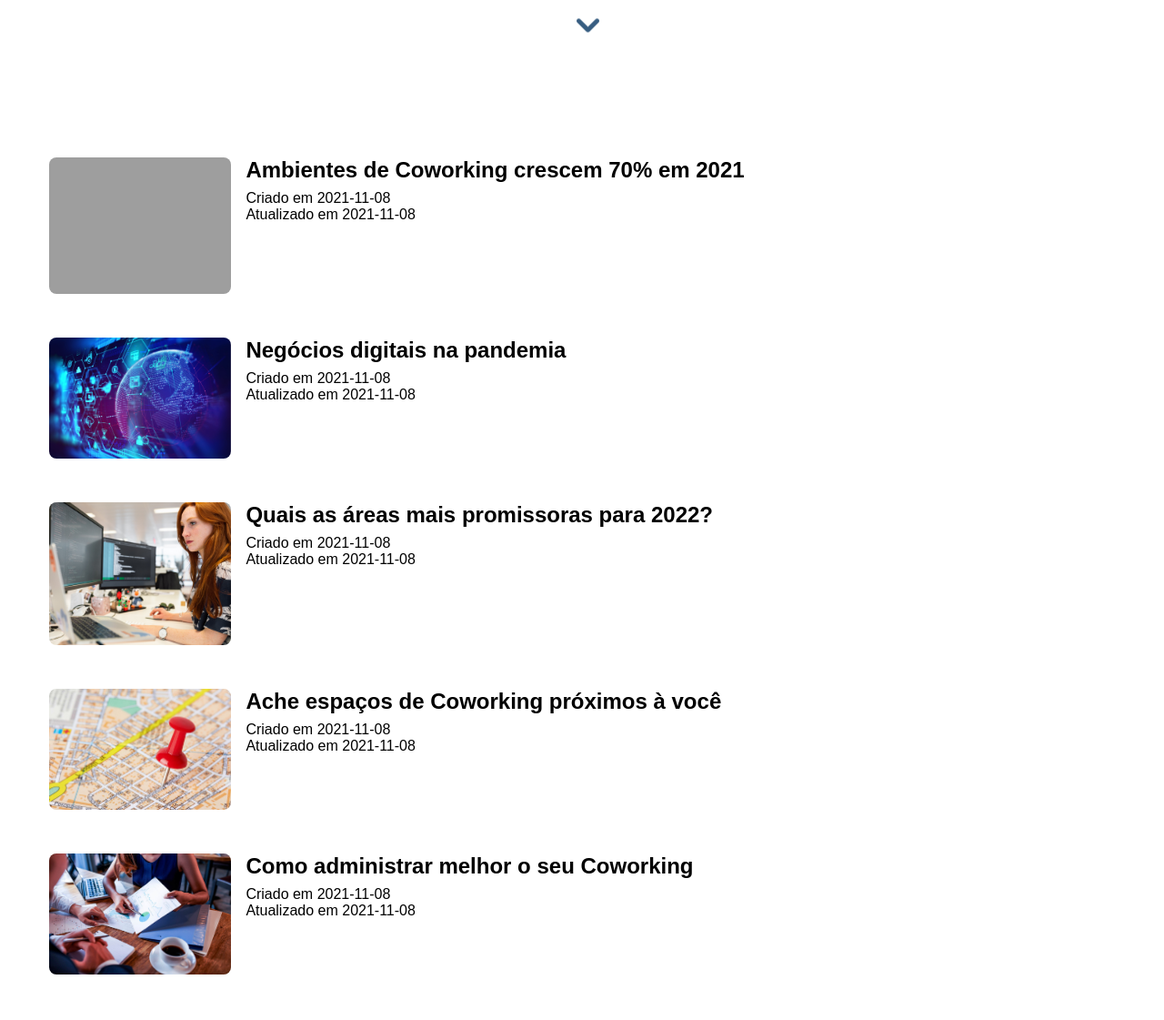
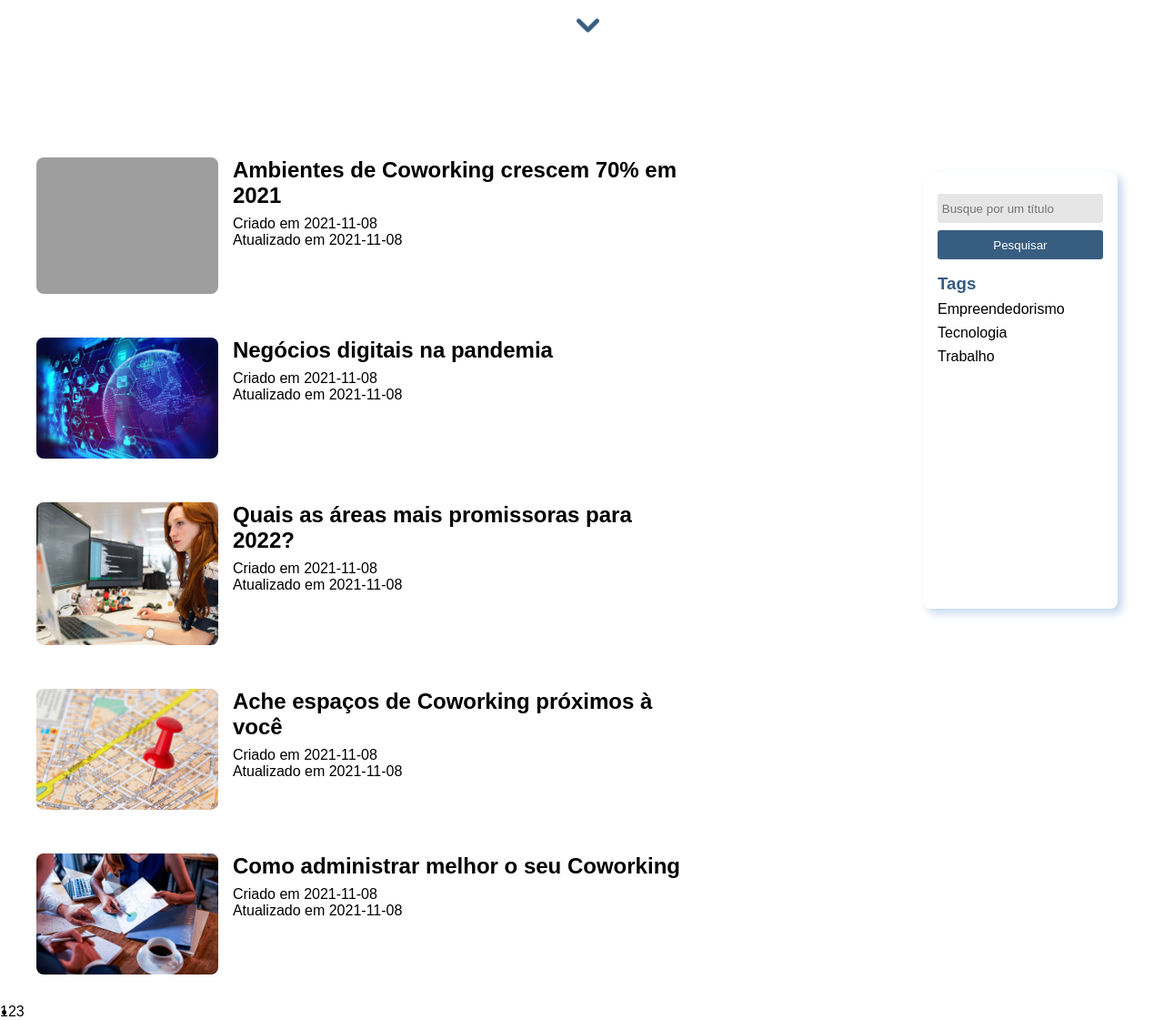
Before and after one commit to PeuTrindade/Conecta, a PHP site: page / in a window 1280 px wide. Shown: the part 617-1738 px from the top of the page at 91% size. Before the commit the page ends 1688 px from the top, so only its background shows below. Run offline with PHP 8.4, Linux system fonts and the light colour scheme; grey boxes are pictures that could not be loaded.

Commit message:
Segunda versão

```diff
--- a/css/body_1.css
+++ b/css/body_1.css
@@ -1,5 +1,5 @@
 .allContent {
-    animation: anime 1s forwards;
+    animation: anime .5s forwards linear;
 }
 
 .welcomeSection {
--- a/css/body_2.css
+++ b/css/body_2.css
@@ -76,3 +76,70 @@
 .postInfo p {
     margin-left: 1rem;
 }
+
+.content {
+    display: flex;
+    justify-content: space-between;
+}
+
+.sideBar {
+    font-family: Arial, Helvetica, sans-serif;
+    margin-top: 12rem;
+    margin-right: 4%;
+    background-color: #ffffff;
+    height: 30rem;
+    border-radius: .5rem;
+    padding: 1rem;
+    box-shadow: 5px 5px 10px #C4D7ED;
+}
+
+.search {
+    margin-top: .5rem;
+}
+
+.search input {
+    background-color: #e6e6e6;
+    height: 2rem;
+    outline: none;
+    border: none;
+    border-radius: .2rem;
+    padding-left: .3rem;
+}
+
+.search button {
+    margin-top: .5rem;
+    width: 100%;
+    height: 2rem;
+    cursor: pointer;
+    background-color: #375D81;
+    outline: none;
+    border: none;
+    border-radius: .2rem;
+    color: white;
+}
+
+.sideBar h3 {
+    float: left;
+    margin-top: 1rem;
+    color: #375D81;
+    margin-bottom: .5rem;
+}
+
+.tags {
+    list-style: none;
+}
+
+.tags li {
+    margin-bottom: .5rem;
+    cursor: pointer;
+}
+
+.tags li:hover {
+    border-bottom: 2px solid #375D81;
+    width: 60%;
+    color: #375D81;
+}
+
+.pages {
+    display: flex;
+}
--- a/css/header.css
+++ b/css/header.css
@@ -12,7 +12,7 @@
     align-items: center;
     font-family: Arial, Helvetica, sans-serif;
     box-shadow: 1px 1px 5px #000000;
-    position: sticky;
+    position:sticky;
     width: 100%;
 }
 
--- a/index.php
+++ b/index.php
@@ -53,6 +53,7 @@ require_once("./php/Data.php");
         <h2>Confira nossos posts</h2>
         <h3>Fique por dentro das novidades</h3>
         <img class="arrow" src="./images/arrow.svg" alt="arrow"/>
+        <div class="content">
         <div class="posts">
             <?php
                 foreach ($data as $post => $value) { ?>
@@ -68,6 +69,24 @@ require_once("./php/Data.php");
                 }
             ?>
         </div>
+        <div class="sideBar">
+            <form class="search">
+                <input type="text" placeholder="Busque por um título"/> <br>
+                <button>Pesquisar</button>
+            </form>
+            <h3>Tags</h3>
+            <ul class="tags">
+                <li>Empreendedorismo</li>
+                <li>Tecnologia</li>
+                <li>Trabalho</li>
+            </ul>
+        </div>
+        </div>
+        <ul class="pages">
+            <li>1</li>
+            <li>2</li>
+            <li>3</li>
+        </ul>
     </section>
     </section>
 
--- a/php/Data.php
+++ b/php/Data.php
@@ -1,9 +1,36 @@
 <?php
 
 $data = array(
-    array("id" => 1,"title" => "Ambientes de Coworking crescem 70% em 2021", "creationDate" => "2021-11-08","updateDate" => "2021-11-08","image" => "./images/coworking2.jpg","text" => "É um fato conhecido de todos que um leitor se distrairá com o conteúdo de texto legível de uma página quando estiver examinando sua diagramação. A vantagem de usar Lorem Ipsum é que ele tem uma distribuição normal de letras, ao contrário de Conteúdo aqui, conteúdo aqui, fazendo com que ele tenha uma aparência similar a de um texto legível. Muitos softwares de publicação e editores de páginas na internet agora usam Lorem Ipsum como texto-modelo padrão, e uma rápida busca por 'lorem ipsum' mostra vários websites ainda em sua fase de construção. Várias versões novas surgiram ao longo dos anos, eventualmente por acidente, e às vezes de propósito (injetando humor, e coisas do gênero).","author" => "João Exemplo","category" => "Empreendedorismo","coments" => array("1","2")),
-    array("id" => 2,"title" => "Negócios digitais na pandemia", "creationDate" => "2021-11-08","updateDate" => "2021-11-08","image" => "./images/digital.jpeg","text" => "É um fato conhecido de todos que um leitor se distrairá com o conteúdo de texto legível de uma página quando estiver examinando sua diagramação. A vantagem de usar Lorem Ipsum é que ele tem uma distribuição normal de letras, ao contrário de Conteúdo aqui, conteúdo aqui, fazendo com que ele tenha uma aparência similar a de um texto legível. Muitos softwares de publicação e editores de páginas na internet agora usam Lorem Ipsum como texto-modelo padrão, e uma rápida busca por 'lorem ipsum' mostra vários websites ainda em sua fase de construção. Várias versões novas surgiram ao longo dos anos, eventualmente por acidente, e às vezes de propósito (injetando humor, e coisas do gênero).","author" => "João Exemplo","category" => "Empreendedorismo","coments" => array("1","2")),
-    array("id" => 3,"title" => "Quais as áreas mais promissoras para 2022?", "creationDate" => "2021-11-08","updateDate" => "2021-11-08","image" => "./images/profissao.png","text" => "É um fato conhecido de todos que um leitor se distrairá com o conteúdo de texto legível de uma página quando estiver examinando sua diagramação. A vantagem de usar Lorem Ipsum é que ele tem uma distribuição normal de letras, ao contrário de Conteúdo aqui, conteúdo aqui, fazendo com que ele tenha uma aparência similar a de um texto legível. Muitos softwares de publicação e editores de páginas na internet agora usam Lorem Ipsum como texto-modelo padrão, e uma rápida busca por 'lorem ipsum' mostra vários websites ainda em sua fase de construção. Várias versões novas surgiram ao longo dos anos, eventualmente por acidente, e às vezes de propósito (injetando humor, e coisas do gênero).","author" => "João Exemplo","category" => "Empreendedorismo","coments" => array("1","2")),
-    array("id" => 4,"title" => "Ache espaços de Coworking próximos à você", "creationDate" => "2021-11-08","updateDate" => "2021-11-08","image" => "./images/localizacao.jpg","text" => "É um fato conhecido de todos que um leitor se distrairá com o conteúdo de texto legível de uma página quando estiver examinando sua diagramação. A vantagem de usar Lorem Ipsum é que ele tem uma distribuição normal de letras, ao contrário de Conteúdo aqui, conteúdo aqui, fazendo com que ele tenha uma aparência similar a de um texto legível. Muitos softwares de publicação e editores de páginas na internet agora usam Lorem Ipsum como texto-modelo padrão, e uma rápida busca por 'lorem ipsum' mostra vários websites ainda em sua fase de construção. Várias versões novas surgiram ao longo dos anos, eventualmente por acidente, e às vezes de propósito (injetando humor, e coisas do gênero).","author" => "João Exemplo","category" => "Empreendedorismo","coments" => array("1","2")),
-    array("id" => 5,"title" => "Como administrar melhor o seu Coworking", "creationDate" => "2021-11-08","updateDate" => "2021-11-08","image" => "./images/admin.jpg","text" => "É um fato conhecido de todos que um leitor se distrairá com o conteúdo de texto legível de uma página quando estiver examinando sua diagramação. A vantagem de usar Lorem Ipsum é que ele tem uma distribuição normal de letras, ao contrário de Conteúdo aqui, conteúdo aqui, fazendo com que ele tenha uma aparência similar a de um texto legível. Muitos softwares de publicação e editores de páginas na internet agora usam Lorem Ipsum como texto-modelo padrão, e uma rápida busca por 'lorem ipsum' mostra vários websites ainda em sua fase de construção. Várias versões novas surgiram ao longo dos anos, eventualmente por acidente, e às vezes de propósito (injetando humor, e coisas do gênero).","author" => "João Exemplo","category" => "Empreendedorismo","coments" => array("1","2"))
+    array("id" => 1,"title" => "Ambientes de Coworking crescem 70% em 2021", "creationDate" => "2021-11-08","updateDate" => "2021-11-08","image" => "./images/coworking2.jpg","text" => "É um fato conhecido de todos que um leitor se distrairá com o conteúdo de texto legível de uma página quando estiver examinando sua diagramação. A vantagem de usar Lorem Ipsum é que ele tem uma distribuição normal de letras, ao contrário de Conteúdo aqui, conteúdo aqui, fazendo com que ele tenha uma aparência similar a de um texto legível. Muitos softwares de publicação e editores de páginas na internet agora usam Lorem Ipsum como texto-modelo padrão, e uma rápida busca por 'lorem ipsum' mostra vários websites ainda em sua fase de construção. Várias versões novas surgiram ao longo dos anos, eventualmente por acidente, e às vezes de propósito (injetando humor, e coisas do gênero).","author" => "João Exemplo","category" => "Empreendedorismo","coments" => array("Que legal!","Muito bom!")),
+    array("id" => 2,"title" => "Negócios digitais na pandemia", "creationDate" => "2021-11-08","updateDate" => "2021-11-08","image" => "./images/digital.jpeg","text" => "É um fato conhecido de todos que um leitor se distrairá com o conteúdo de texto legível de uma página quando estiver examinando sua diagramação. A vantagem de usar Lorem Ipsum é que ele tem uma distribuição normal de letras, ao contrário de Conteúdo aqui, conteúdo aqui, fazendo com que ele tenha uma aparência similar a de um texto legível. Muitos softwares de publicação e editores de páginas na internet agora usam Lorem Ipsum como texto-modelo padrão, e uma rápida busca por 'lorem ipsum' mostra vários websites ainda em sua fase de construção. Várias versões novas surgiram ao longo dos anos, eventualmente por acidente, e às vezes de propósito (injetando humor, e coisas do gênero).","author" => "João Exemplo","category" => "Trabalho","coments" => array("Excelente conteúdo, parabéns","Curti!!")),
+    array("id" => 3,"title" => "Quais as áreas mais promissoras para 2022?", "creationDate" => "2021-11-08","updateDate" => "2021-11-08","image" => "./images/profissao.png","text" => "É um fato conhecido de todos que um leitor se distrairá com o conteúdo de texto legível de uma página quando estiver examinando sua diagramação. A vantagem de usar Lorem Ipsum é que ele tem uma distribuição normal de letras, ao contrário de Conteúdo aqui, conteúdo aqui, fazendo com que ele tenha uma aparência similar a de um texto legível. Muitos softwares de publicação e editores de páginas na internet agora usam Lorem Ipsum como texto-modelo padrão, e uma rápida busca por 'lorem ipsum' mostra vários websites ainda em sua fase de construção. Várias versões novas surgiram ao longo dos anos, eventualmente por acidente, e às vezes de propósito (injetando humor, e coisas do gênero).","author" => "João Exemplo","category" => "Empreendedorismo","coments" => array("Interessante demais.")),
+    array("id" => 4,"title" => "Ache espaços de Coworking próximos à você", "creationDate" => "2021-11-08","updateDate" => "2021-11-08","image" => "./images/localizacao.jpg","text" => "É um fato conhecido de todos que um leitor se distrairá com o conteúdo de texto legível de uma página quando estiver examinando sua diagramação. A vantagem de usar Lorem Ipsum é que ele tem uma distribuição normal de letras, ao contrário de Conteúdo aqui, conteúdo aqui, fazendo com que ele tenha uma aparência similar a de um texto legível. Muitos softwares de publicação e editores de páginas na internet agora usam Lorem Ipsum como texto-modelo padrão, e uma rápida busca por 'lorem ipsum' mostra vários websites ainda em sua fase de construção. Várias versões novas surgiram ao longo dos anos, eventualmente por acidente, e às vezes de propósito (injetando humor, e coisas do gênero).","author" => "João Exemplo","category" => "Empreendedorismo","coments" => array()),
+    array("id" => 5,"title" => "Como administrar melhor o seu Coworking", "creationDate" => "2021-11-08","updateDate" => "2021-11-08","image" => "./images/admin.jpg","text" => "É um fato conhecido de todos que um leitor se distrairá com o conteúdo de texto legível de uma página quando estiver examinando sua diagramação. A vantagem de usar Lorem Ipsum é que ele tem uma distribuição normal de letras, ao contrário de Conteúdo aqui, conteúdo aqui, fazendo com que ele tenha uma aparência similar a de um texto legível. Muitos softwares de publicação e editores de páginas na internet agora usam Lorem Ipsum como texto-modelo padrão, e uma rápida busca por 'lorem ipsum' mostra vários websites ainda em sua fase de construção. Várias versões novas surgiram ao longo dos anos, eventualmente por acidente, e às vezes de propósito (injetando humor, e coisas do gênero).","author" => "João Exemplo","category" => "Empreendedorismo","coments" => array())
 );
+
+class Post {
+   public $id;
+   public $title;
+   public $creationDate;
+   public $updateDate;
+   public $image;
+   public $text;
+   public $author;
+   public $category;
+   public $coments;
+
+   function __construct($id) {
+    $this -> id = $id;
+    $post -> title = $getPost["title"];
+    $post -> creationDate = $getPost["creationDate"];
+    $post -> updateDate = $getPost["updateDate"];
+    $post -> image = $getPost["image"];
+    $post -> text = $getPost["text"];
+    $post -> author = $getPost["author"];
+    $post -> category = $getPost["category"];
+    $post -> coments = $getPost["coments"];
+   }
+
+
+
+}
```
Also changed, not shown: components/Navbar.php (+21 -16 lines), components/SideBar.php (added, +23 -0 lines), css/post.css (added, +100 -0 lines), pages/Post.php (+70 -2 lines).
